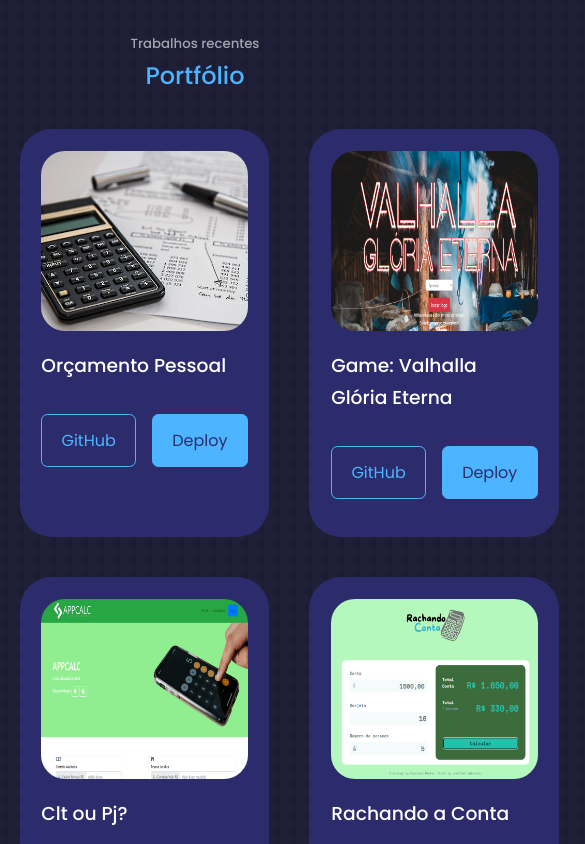
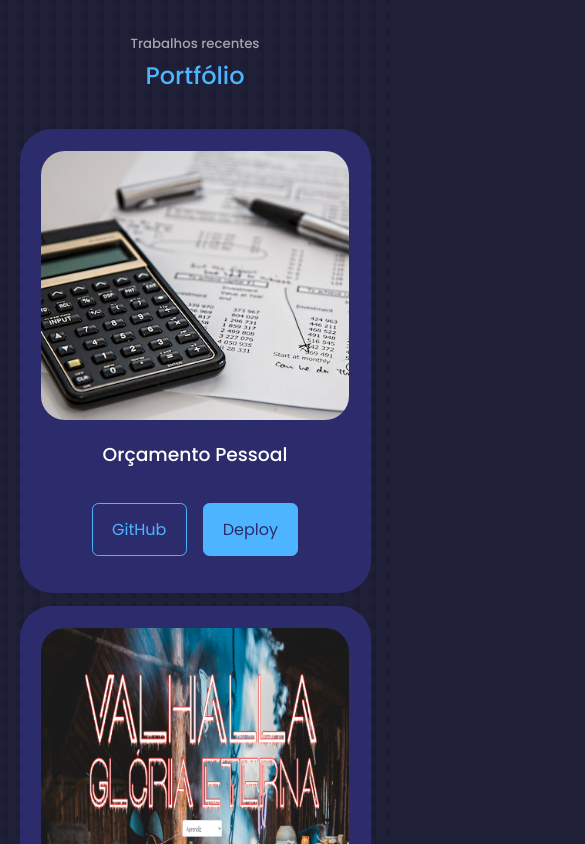
Before and after one commit to Jonathan-Galhardo/Portfolio-React, a React (Create React App) app: page / in a window 390 px wide. Shown: the part 3480-4324 px from the top of the page, 585 px wide, since content can reach past the window. Built offline with nearby package versions, Linux system fonts and the light colour scheme.

Commit message:
Responsividade seção Portfólio

```diff
--- a/src/components/portfolio/Portfolio.jsx
+++ b/src/components/portfolio/Portfolio.jsx
@@ -28,7 +28,7 @@
           <div className='portfolio__item-image'>
             <img src={IMG5} alt="" />
           </div>
-          <h3>Game: Valhalla Glória Eterna</h3>
+          <h3>Game: Valhalla</h3>
           <div className='portfolio__item-cta'>
             <a href="https://github.com/Jonathan-Galhardo/Valhalla_Gloria_Eterna" className='btn' target='_blank' rel="noreferrer">GitHub</a>
             <a href="https://valhalla-batalha-final.vercel.app/" className='btn btn-primary' target='_blank' rel="noreferrer">Deploy</a>
--- a/src/components/portfolio/portfolio.css
+++ b/src/components/portfolio/portfolio.css
@@ -24,10 +24,29 @@
 
 .portfolio__item h3 {
   margin: 1.2rem 0 2rem;
+  text-align: center;
 }
 
 .portfolio__item-cta {
   display: flex;
   gap: 1rem;
   margin-bottom: 1rem;
+  justify-content: center;
 }
+
+/*###################### Media Queries (Tablets) #####################*/
+@media screen and (max-width: 1024px) {
+  .portfolio__container {
+    grid-template-columns: 1fr 1fr;
+    gap: 1rem;
+  }
+}
+
+/*###################### Media Queries (Mobile) #####################*/
+@media screen and (max-width: 600px) {
+  .portfolio__container {
+    grid-template-columns: 1fr;
+    gap: 1rem;
+    gap: 0.8rem;
+  }
+}
```
